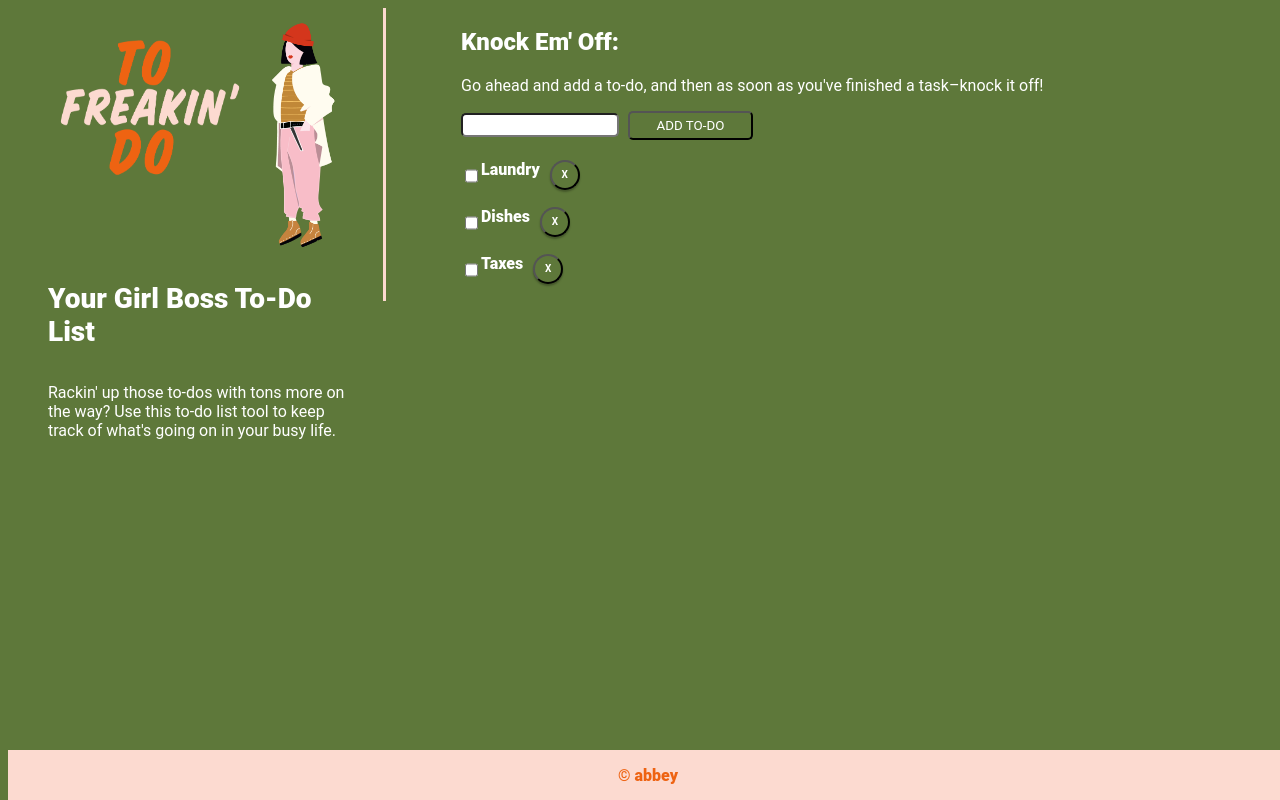
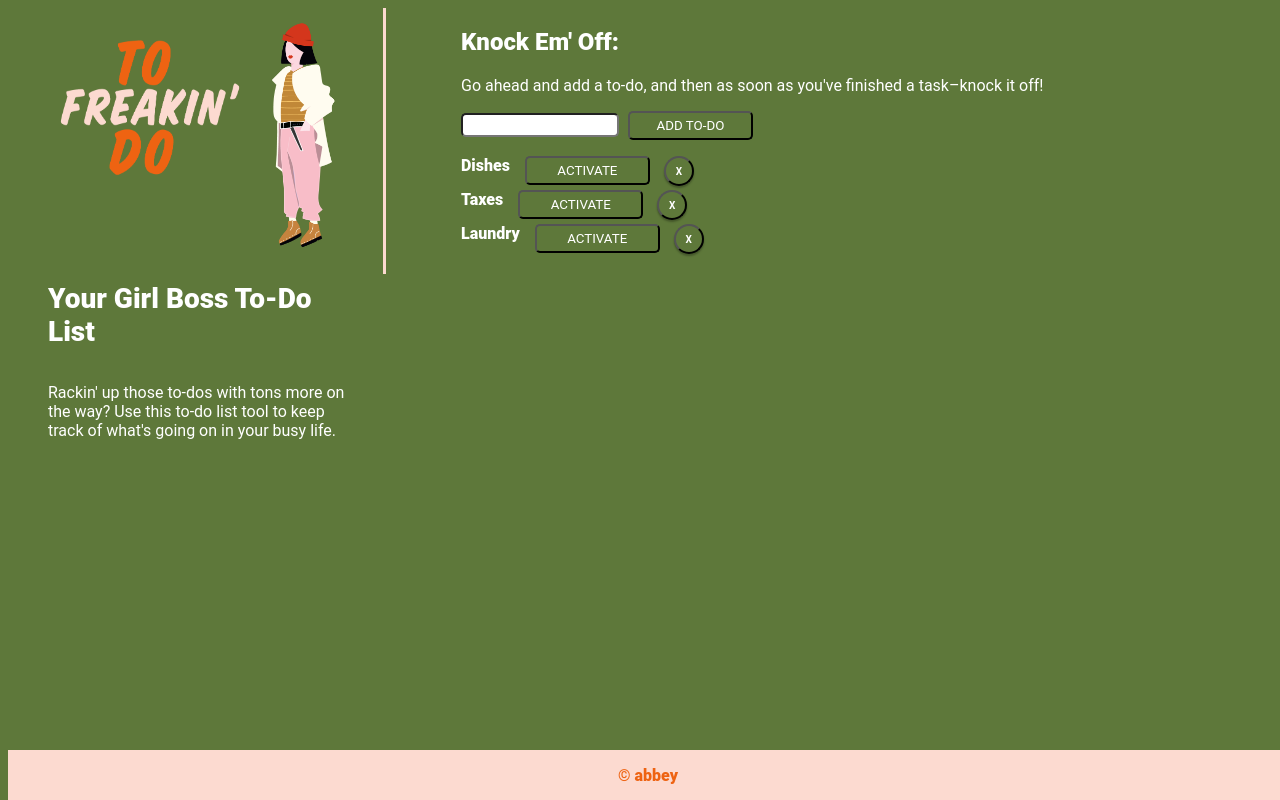
Before and after one commit to abbeymasters/to-do-list, a website: page public/index.html in a window 1280 px wide. Drawn offline with Linux system fonts and the light colour scheme.

Commit message:
fixing styling and buttons

```diff
--- a/public/index.html
+++ b/public/index.html
@@ -30,11 +30,41 @@
                         <input name="to-do-input" required>
                         <button>Add To-Do</button>
                     </div>
-                    <section id="inputs">
-                        <div id="input-box"><input type="checkbox" name="to-do-item"> Laundry</p><button id="x">X</button></div>
-                        <div id="input-box"><input type="checkbox" name="to-do-item"> Dishes</p><button id="x">X</button></div>
-                        <div id="input-box"><input type="checkbox" name="to-do-item"> Taxes</p><button id="x">X</button></div>
-                    </section>
+                    <ul id="todo-list-items">
+                        <li>
+                            <span class="dishes">Dishes</span>
+                            <div>
+                                <button class="activate-button">
+                                    Activate
+                                </button>
+                                <button id="x">
+                                    X
+                                </button>
+                            </div>
+                        </li>
+                        <li>
+                            <span class="dishes">Taxes</span>
+                            <div>
+                                <button class="activate-button">
+                                    Activate
+                                </button>
+                                <button id="x">
+                                    X
+                                </button>
+                            </div>
+                        </li>
+                        <li>
+                            <span class="dishes">Laundry</span>
+                            <div>
+                                <button class="activate-button">
+                                    Activate
+                                </button>
+                                <button id="x">
+                                    X
+                                </button>
+                            </div>
+                        </li>
+                    </ul>
                 </form>
             </section>
         </div>
--- a/public/src/styles/main.css
+++ b/public/src/styles/main.css
@@ -79,3 +79,21 @@ button {
     align-content: center;
     margin-bottom: 15px;
 }
+
+ul {
+    padding: 0;
+}
+
+li {
+    text-decoration: none;
+    display: flex;
+}
+
+.dishes {
+    margin-right: 10px;
+    margin-bottom: 15px;
+    color: white;
+    font-family: roboto;
+    font-weight: 900;
+    font-size: 16px;
+}
```
Also changed, not shown: public/src/components/todos/TodoType.js (+35 -0 lines).
